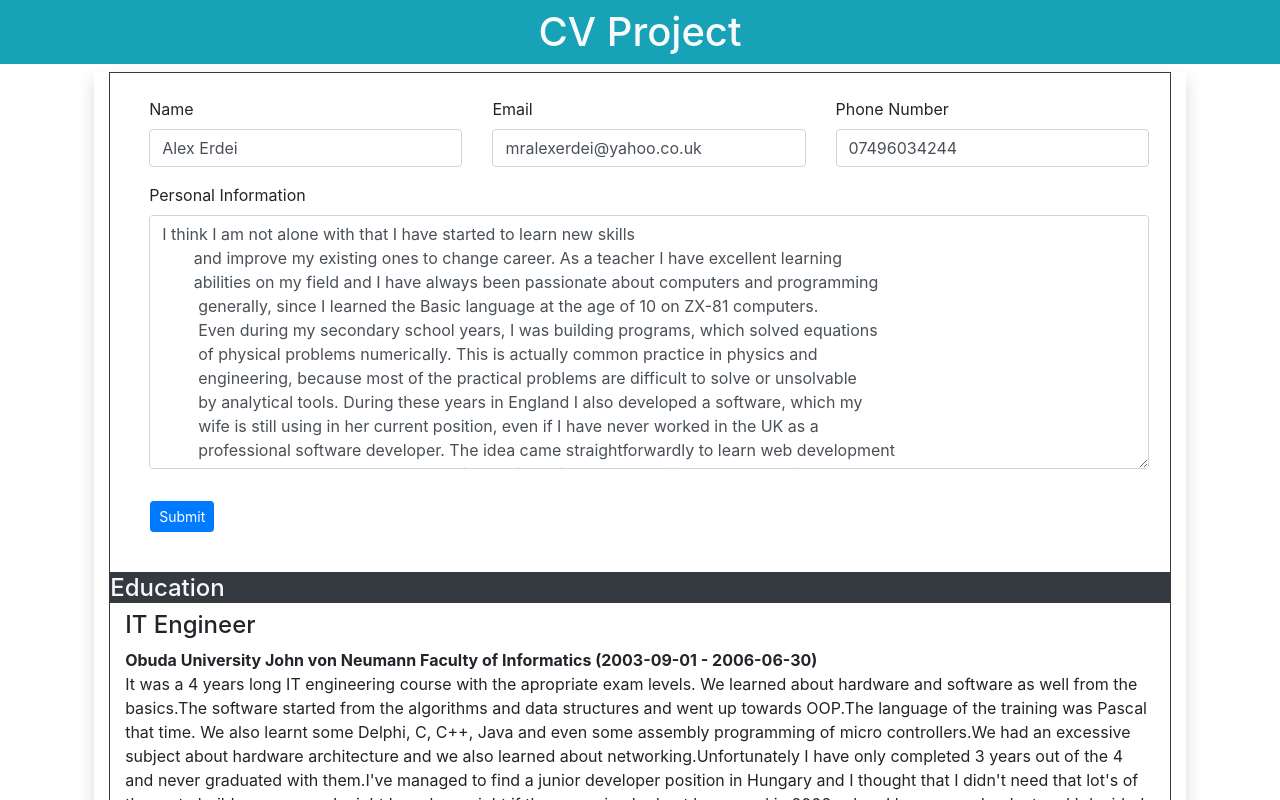
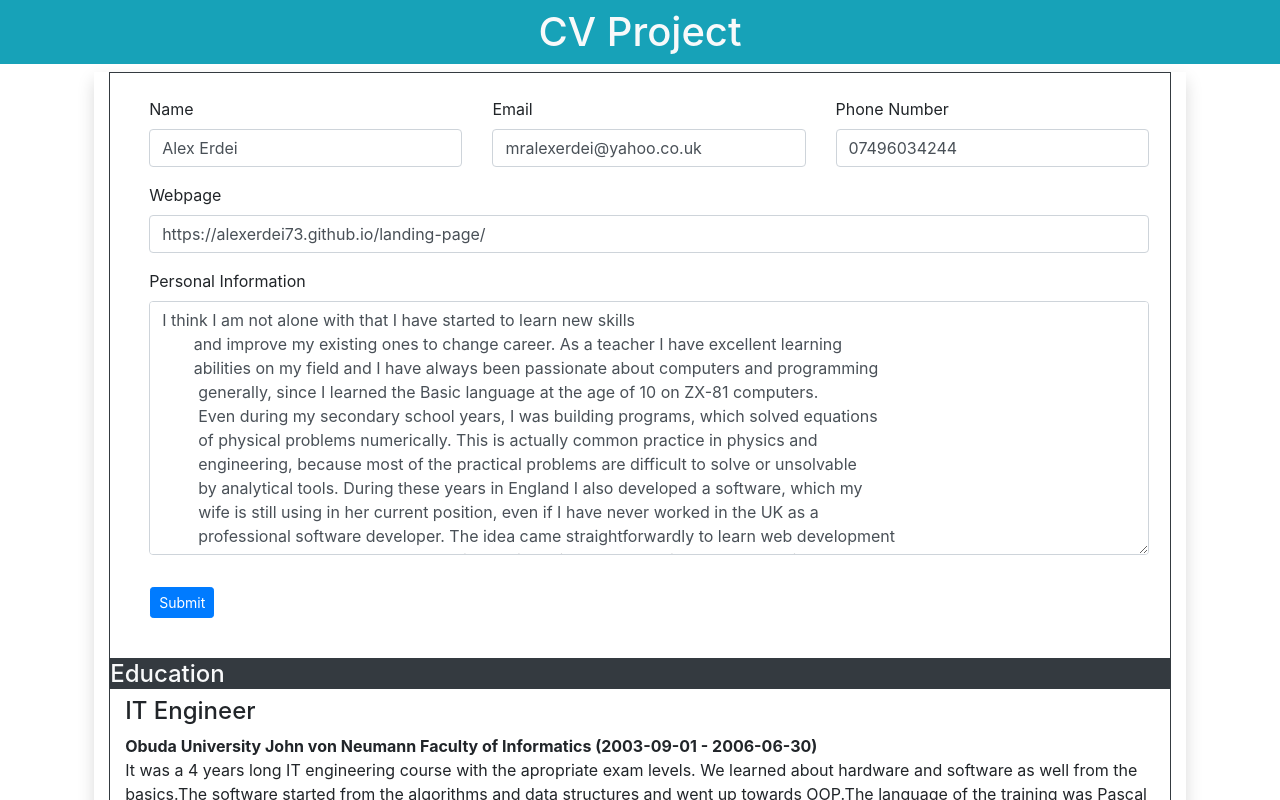
Before and after one commit to AlexErdei73/cv-project-hooks, a React (Create React App) app: page / in a window 1280 px wide. Both pictures are taken after a click on the button 148 px from the left and 614 px from the top of the page. Shown: the top 800 px of the page. Built offline with nearby package versions, Linux system fonts and the light colour scheme.

Commit message:
add webpage to person

```diff
--- a/src/components/generalInformation.jsx
+++ b/src/components/generalInformation.jsx
@@ -58,6 +58,19 @@ const GeneralInformation = (props) => {
             </div>
             <div className="row w-100">
               <div className="form-group col-md-12">
+                <label htmlFor="webpage">Webpage</label>
+                <input
+                  type="text"
+                  className="form-control"
+                  name="webpage"
+                  id="webpage"
+                  value={props.person.webpage}
+                  onChange={props.onChange}
+                />
+              </div>
+            </div>
+            <div className="row w-100">
+              <div className="form-group col-md-12">
                 <label htmlFor="personalInformation">
                   Personal Information
                 </label>
@@ -89,6 +102,9 @@ const GeneralInformation = (props) => {
       <h1 className="text-center">{props.person.name}</h1>
       <div className="text-center">{props.person.email}</div>
       <div className="text-center">{props.person.phone}</div>
+      <a className="d-block text-center link" href={props.person.webpage}>
+        webpage
+      </a>
       <br />
       <div className="row border border-dark">
         <h4 className="text-left bg-dark text-light w-100">
--- a/src/initialData.js
+++ b/src/initialData.js
@@ -3,6 +3,7 @@ export const initialState = {
     name: "Alex Erdei",
     email: "mralexerdei@yahoo.co.uk",
     phone: "07496034244",
+    webpage: "https://alexerdei73.github.io/landing-page/",
     personalInformation: `I think I am not alone with that I have started to learn new skills
        and improve my existing ones to change career. As a teacher I have excellent learning
        abilities on my field and I have always been passionate about computers and programming
```
Lines whose indentation alone changed are shown as unchanged.
